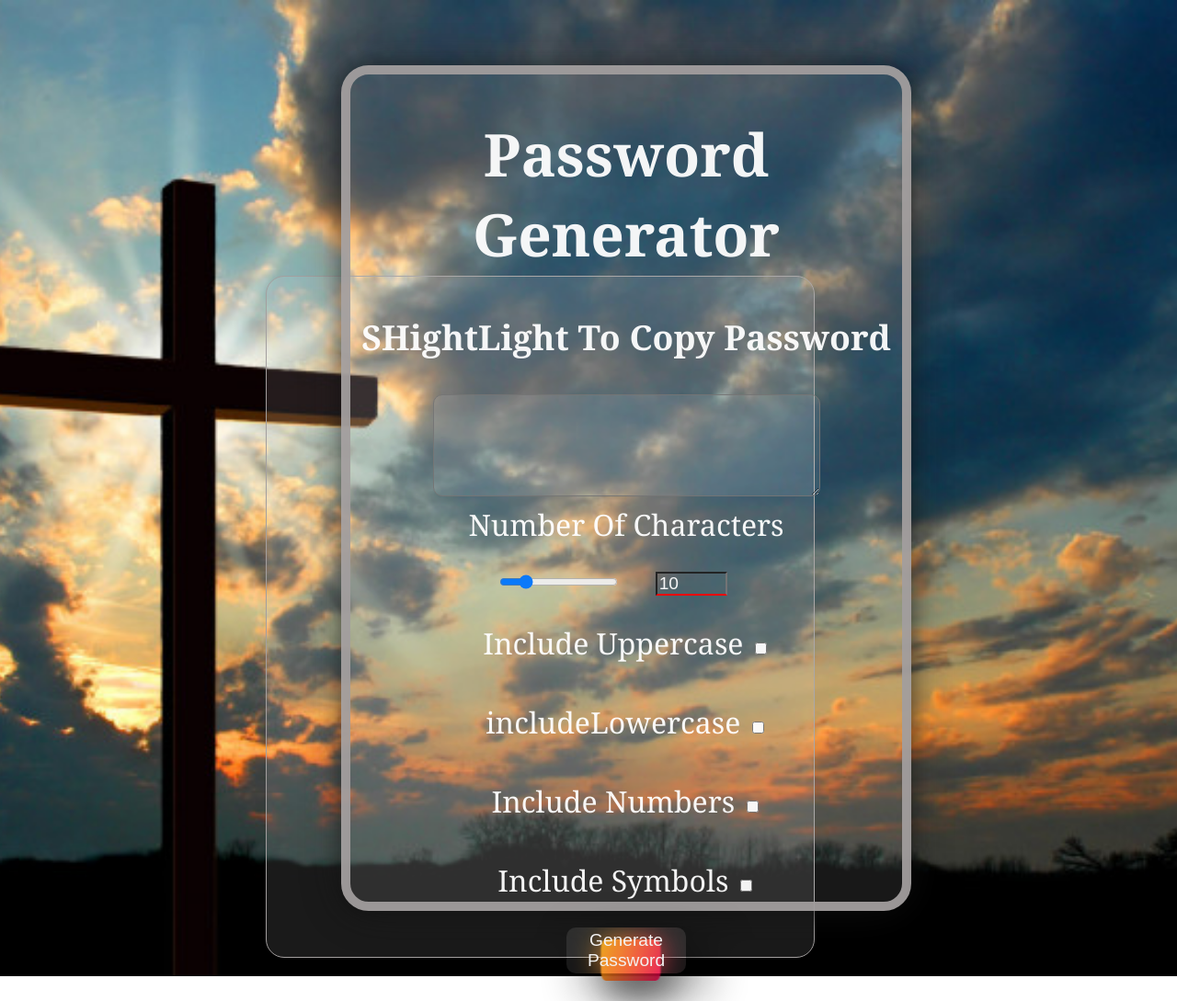
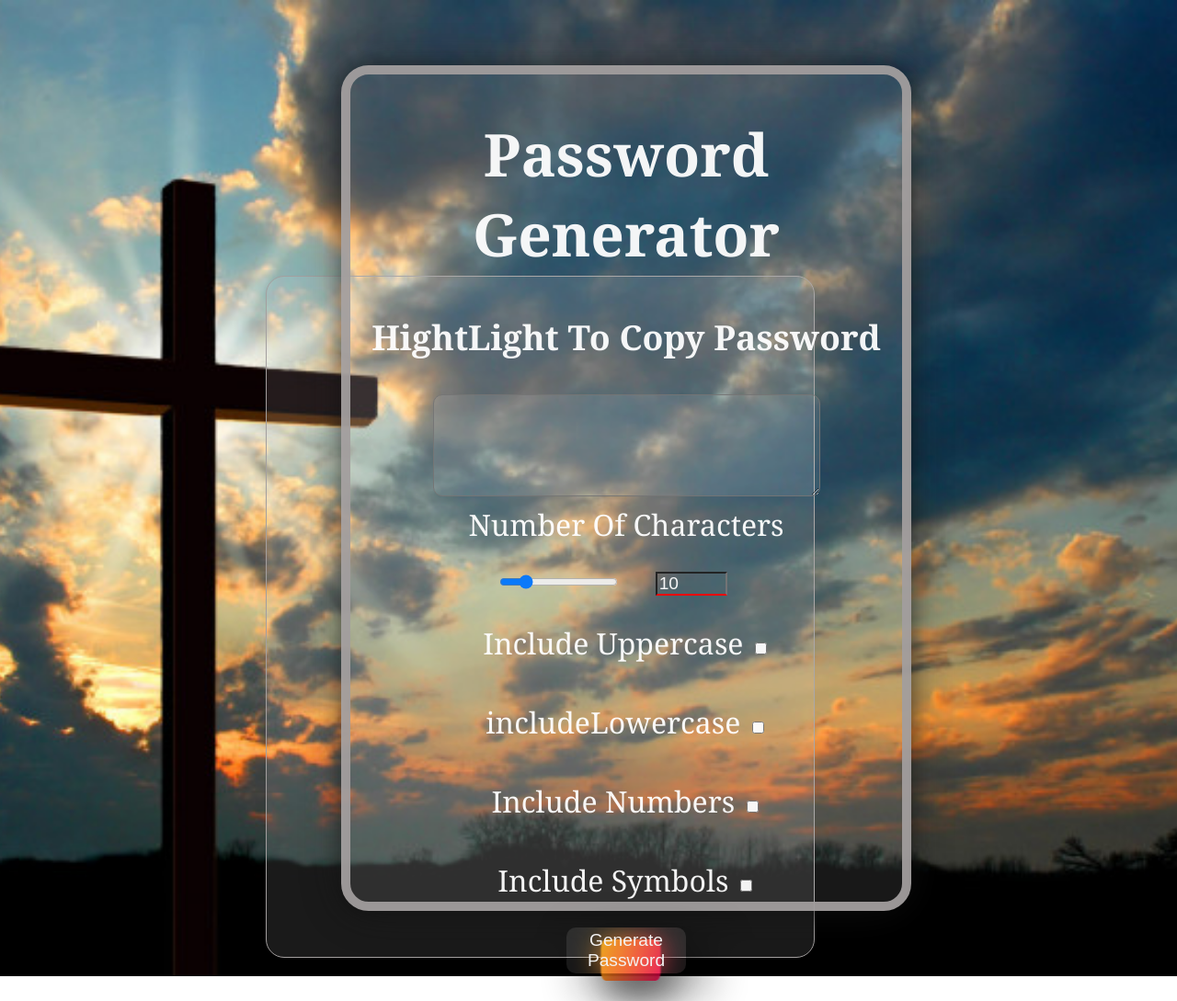
Before and after one commit to BrandonEdie/passgen, a plain HTML site: page index.html in a window 1280 px wide. Shown: the whole page at 92% size. Drawn offline with Linux system fonts and the light colour scheme.

Commit message:
Update index.html

```diff
--- a/index.html
+++ b/index.html
@@ -16,7 +16,7 @@
   <div class="container">
     <div class="block">
     <h1 class="title">Password Generator</h1>
-    <h3 class="password-display" id="passwordDisplay"  oncopy="log('Password Has Been Copied!'); return false;" value="Password" onclick="copy()">SHightLight To Copy Password</h3>
+    <h3 class="password-display" id="passwordDisplay"  oncopy="log('Password Has Been Copied!'); return false;" value="Password" onclick="copy()">HightLight To Copy Password</h3>
     <textarea rows="7" cols="50" readonly="true" id="log" class="txtglass"></textarea>
     <form id="passwordGeneratorForm" class="form">
       <label for="characterAmountNumber">Number Of Characters</label>
```
